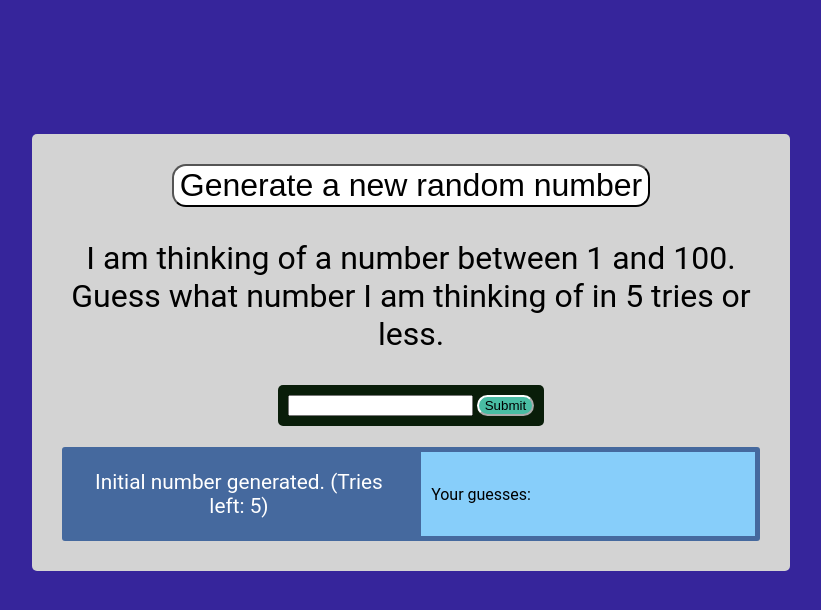
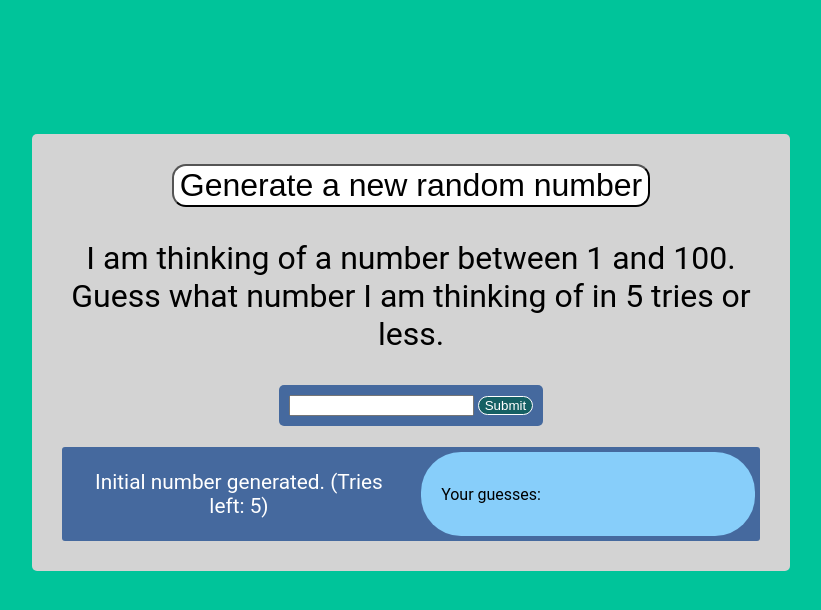
Before and after one commit to froilanenriquez3/FroilanEnriquezDWEC, a PHP site: page /P3_1/index.html in a window 1280 px wide. Shown: the top 610 px of the page, without its empty margins (229-1050 px from the left). Run offline with PHP 8.4, Linux system fonts and the light colour scheme.

Commit message:
Changed color theme

```diff
--- a/P3_1/style.css
+++ b/P3_1/style.css
@@ -3,7 +3,7 @@ body{
     justify-content: center;
     align-content: center;
     font-family: 'Google Sans',Roboto,Arial,sans-serif;
-    background-color: rgb(54, 37, 155);
+    background-color: #00C49A;
 }
 
 .container{
@@ -37,16 +37,18 @@ body{
 }
 
 .input{
-    background-color: rgb(9, 29, 9);
+    background-color: rgb(69, 105, 158);
     padding: 10px;
     border-radius: 5px;
-
 }
 
 .input button{
-    background-color: rgb(73, 189, 164);
+    background-color: #156064;
     border-radius: 14px;
     border-color: white;
+    border: 1px solid;
+    color: white;
+
 }
 
 .output{
@@ -76,9 +78,10 @@ body{
     box-sizing: border-box;
     background-color: lightskyblue;
     margin: 5px;
-    padding: 10px;
+    padding-left: 20px;
     width:50%;
     display: flex;
     flex-direction: row;
     align-items: center;
+    border-radius: 40px;
 }
```
